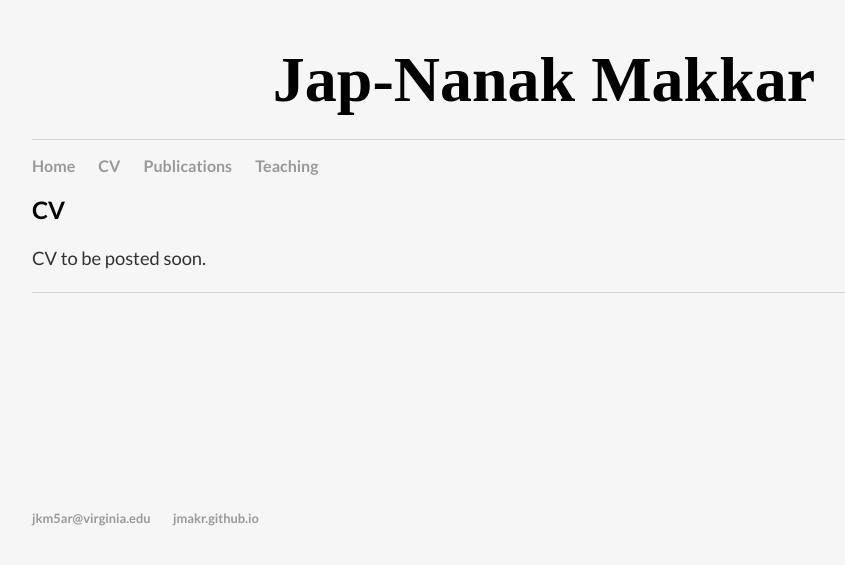
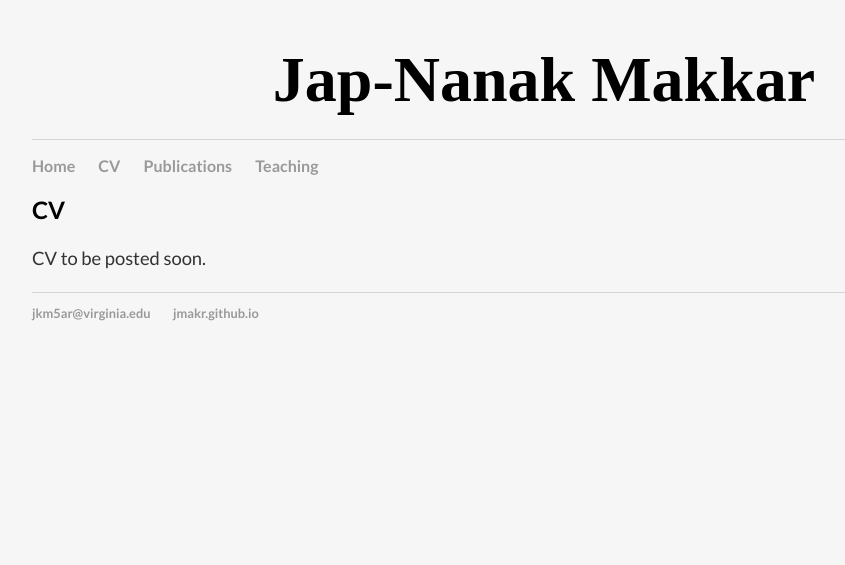
Before and after one commit to jmakr/jmakr.github.io, a Jekyll site: the page built from cv/index.html, in a window 1280 px wide. Shown: the top 565 px of the page, without its empty margins (96-941 px from the left). Built offline with Jekyll 4.4.1, drawn with Linux system fonts in a browser that asks for light colours.

Commit message:
Update main.css

```diff
--- a/css/main.css
+++ b/css/main.css
@@ -55,6 +55,7 @@
     width: 48%;
     height: 65%;
     padding-left:1%;
+    padding-bottom:20%;
 
 
 }
@@ -70,6 +71,7 @@
     float:left;
     width: 50%;
     height: 65%;
+    padding-bottom:20%;
 
 }
 .imagecenter{
@@ -79,7 +81,7 @@
 
 footer {
     clear:both;
-    padding-top:20%;
+
     border-top: 1px solid #d5d5d5;
     font-size: .8em;
 
```
